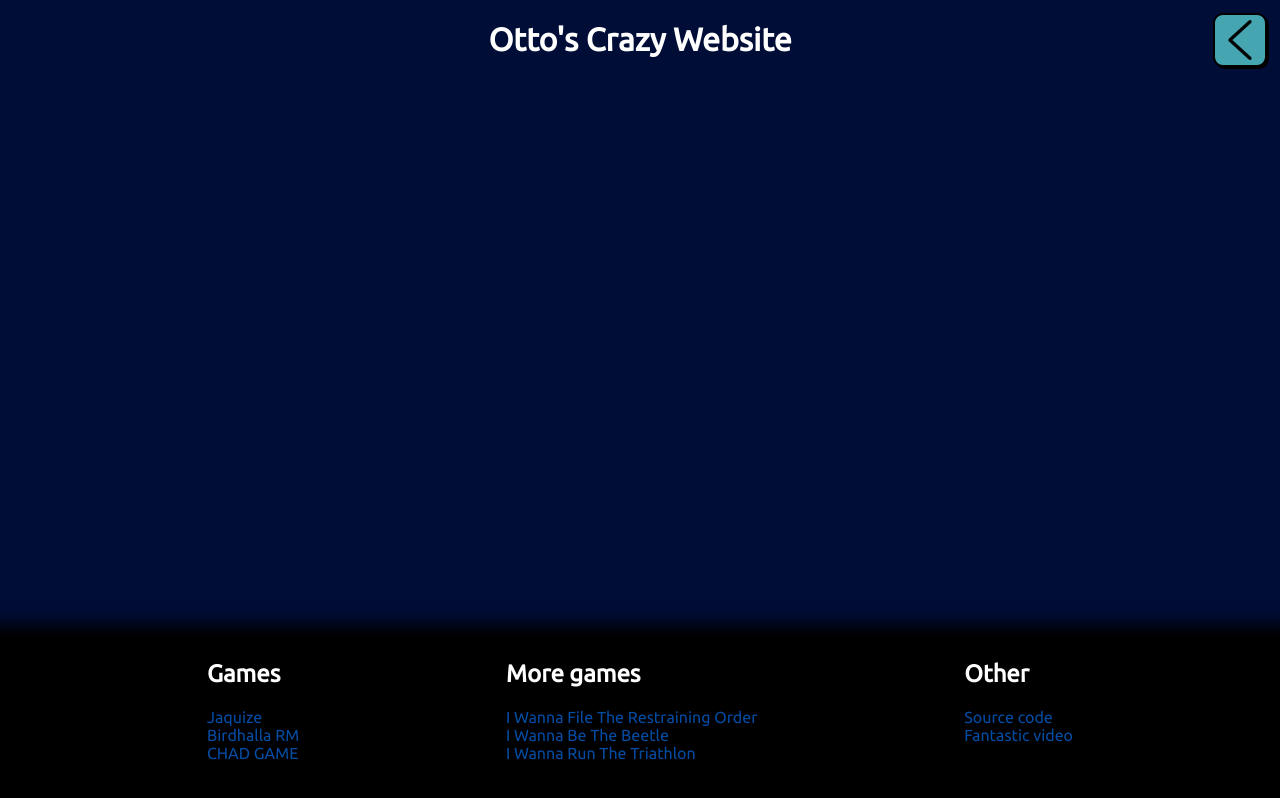
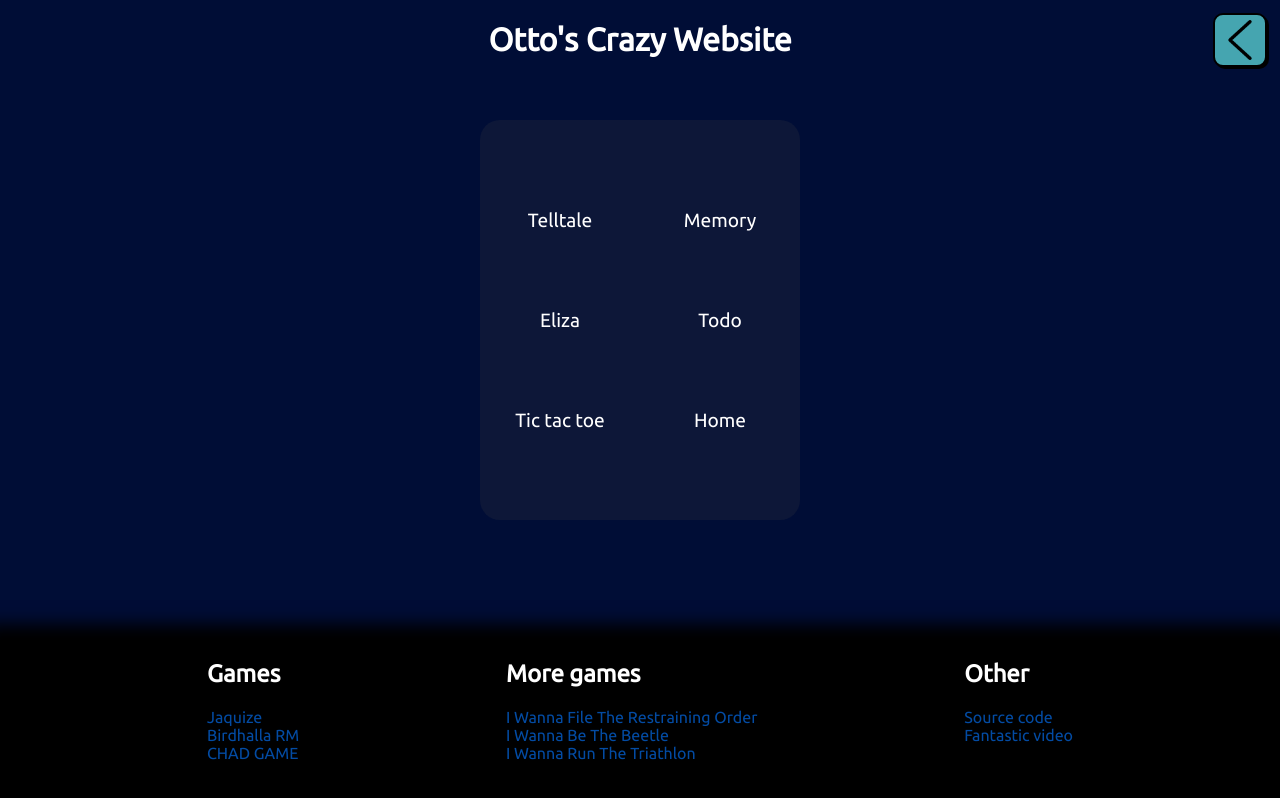
Before and after one commit to OttoTheBigMan/OttoTheBigMan.github.io, a SvelteKit app: page / in a window 1280 px wide. Built offline with nearby package versions, Linux system fonts and the light colour scheme.

Commit message:
hehehehaw

```diff
--- a/src/routes/+layout.svelte
+++ b/src/routes/+layout.svelte
@@ -76,6 +76,8 @@
         align-items: center;
         user-select: none;
         color: black;
+
+        overflow: hidden;
     }
     .barLink:hover {
         background-color: rgba(0,0,0,25%);
--- a/src/routes/+page.svelte
+++ b/src/routes/+page.svelte
@@ -1,9 +1,55 @@
 <script>
+    import {onMount} from "svelte";
     import "@fontsource/ubuntu"
+
+    const links = [
+        {path: "/telltale", text: "Telltale"},
+        {path: "/memory", text: "Memory"},
+        {path: "/eliza", text: "Eliza"},
+        {path: "/todo", text: "Todo"},
+        {path: "/tictactoe", text: "Tic tac toe"},
+        {path: "/", text: "Home"}
+    ]
+
+    let skull1;
+    let skull2;
+
+    let rotation = 0;
+    function DoFrame(time){
+        let sec = time / 1000;
+
+        rotation+=5
+        if(skull1 != null){
+            skull1.style.left = (50 + 40 * Math.sin(sec)).toString() + "%";
+
+            skull1.style.transform = `translate3d(-50%, 0, 0) rotateZ(${rotation}deg)`
+
+            skull2.style.left = (50 - 40 * Math.sin(sec)).toString() + "%";
+
+            skull2.style.transform = `translate3d(-50%, 0, 0) rotateZ(${-rotation}deg)`
+        }
+        window.requestAnimationFrame(DoFrame)
+    }
+
+    onMount(() => {
+        window.requestAnimationFrame(DoFrame)
+    })
 </script>
 
 <main>
     <h1>Otto's Crazy Website</h1>
+
+    <div class="navigation">
+        {#each links as link}
+            <div class="link" onclick="location.href='{link.path}'">
+                {link.text}
+            </div>
+        {/each}
+    </div>
+
+    <div class="cradle">
+
+    </div>
 
     <div class="footer">
         <div>
@@ -35,7 +81,42 @@
         font-family: ubuntu;
 
         display: flex;
+        /* justify-content: center; */
+        align-items: center;
+        flex-direction: column;
+
+    }
+    .navigation {
+        position: absolute;
+        top: 15%;
+        width: 25%;
+        height: 50%;
+        border-radius: 20px;
+        background-color: rgba(64,64,64,20%);
+
+
+        display: grid;
+
         justify-content: center;
+        align-content: center;
+
+        gap: 5%;
+        grid-template-columns: repeat(2, 45%);
+        grid-template-rows: repeat(3, 20%);
+    }
+    .navigation div {
+        border-radius: 10px;
+
+        color: white;
+        font-size: larger;
+
+        display: flex;
+        justify-content: center;
+        align-items: center;
+        user-select: none;
+    }
+    .navigation div:hover {
+        background-color: rgba(0,0,0,50%);
     }
     .footer {
         width: 100vw;
@@ -61,4 +142,7 @@
         color: #0a5fc7;
         /* hello*/
     }
+
+    /* Newtons crazy cradle (kanske) */
+
 </style>
--- a/src/routes/eliza/+page.svelte
+++ b/src/routes/eliza/+page.svelte
@@ -4,6 +4,7 @@
   import "@picocss/pico";
   import "elizabot";
   import ElizaBot from "elizabot";
+  import ubuntu from "@fontsource/ubuntu"
   beforeNavigate(() => {
     invalidate(); // force csr to "unload" the imported css on this page
     // try commenting this out and navigate using href links and see how the
@@ -26,7 +27,7 @@
     chat = chat;
   }
 </script>
-
+<main>
 <div class="container">
   <h1>Chat with Eliza</h1>
   <div class="scrollable">
@@ -54,3 +55,19 @@
     <input type="text" name="text" />
   </form>
 </div>
+</main>
+<style>
+  :global(body){
+    overflow-y: auto;
+  }
+  .scrollable {
+    font-family: ubuntu;
+
+  }
+  h1 {
+    text-align: center;
+    margin-top: 10px;
+    font-family: ubuntu;
+
+  }
+</style>
--- a/src/routes/memory/+page.svelte
+++ b/src/routes/memory/+page.svelte
@@ -23,13 +23,13 @@
     }
     shuffleArray(cards)
     function shuffleArray(array) {
-    for (let i = array.length - 1; i > 0; i--) {
+      for (let i = array.length - 1; i > 0; i--) {
         let j = Math.floor(Math.random() * (i + 1));
         let temp = array[i];
         array[i] = array[j];
         array[j] = temp;
+      }
     }
-}
     let flipcount = 0;
     function flip(card) {
 
```
Also changed, not shown: static/mole.png (deleted), 50 other files (tests, documents, lock files or other folders).
